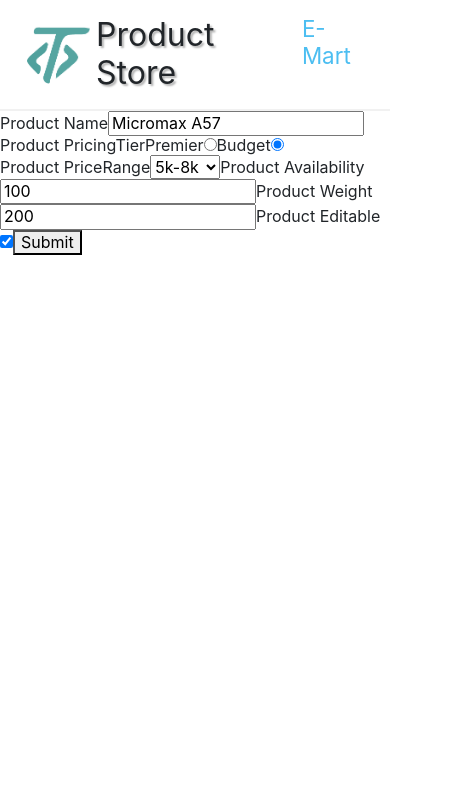
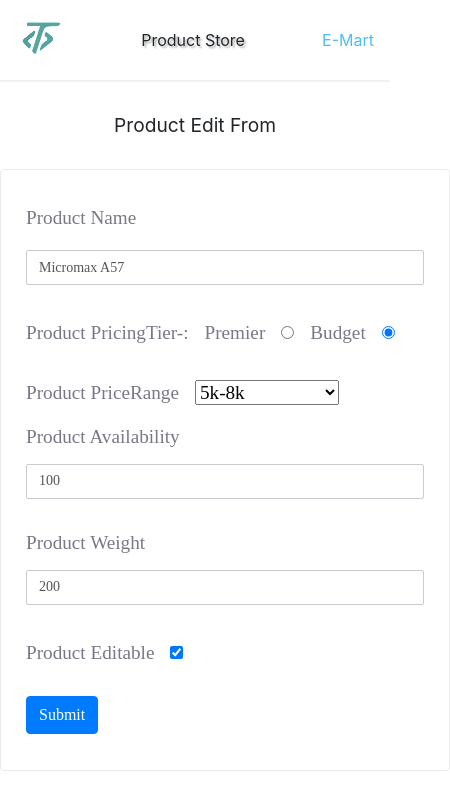
Before and after one commit to titarakshay/ProductStore, a React (Create React App) app: page /product/0 in a window 390 px wide. Shown: the top 810 px of the page, 450 px wide, since content can reach past the window. Built offline with nearby package versions, Linux system fonts and the light colour scheme.

Commit message:
responsive

```diff
--- a/package.json
+++ b/package.json
@@ -20,11 +20,10 @@
     "resolve-url-loader": "^3.1.1"
   },
   "scripts": {
-    "start":"serve -s build",
+    "start": "react-scripts start",
     "build": "react-scripts build",
     "test": "react-scripts test",
-    "eject": "react-scripts eject",
-    "heroku-postbuild": "npm run build"
+    "eject": "react-scripts eject"
   },
   "eslintConfig": {
     "extends": "react-app"
--- a/src/components/EditProduct.jsx
+++ b/src/components/EditProduct.jsx
@@ -74,32 +74,53 @@
     const { budget, premier } = this.props.state.pricingInfo;
 
     return (
+      <div className="form-wrapper">
+        <div className="form-heading">
+          <h1>Product Edit From</h1>
+        </div>
+        <div className="outer-box">
           <form onSubmit={this.handleSubmit}>
-        <label htmlFor="">Product Name</label>
+            <label className="label my-3" htmlFor="">
+              Product Name
+            </label>
             <input
+              className="form-control"
               type="text"
               value={name}
               onChange={this.handleInput}
               name="name"
             />
-        <label htmlFor="">Product PricingTier</label>
-        <label htmlFor="pricingTier">Premier</label>
+            <div>
+              <label className="label mr-3 my-3" htmlFor="">
+                Product PricingTier-:
+              </label>
+              <label className="label mr-3 my-3" htmlFor="pricingTier">
+                Premier
+              </label>
               <input
                 type="radio"
                 name="premier"
+                className="mr-3 my-3"
                 checked={pricingTier === "premier"}
                 onChange={this.handleRadio}
                 value="premier"
               />
-        <label htmlFor="pricingTier">Budget</label>
+              <label className="label mr-3 my-3" htmlFor="pricingTier">
+                Budget
+              </label>
               <input
                 type="radio"
                 name="budget"
+                className="mr-3"
                 checked={pricingTier === "budget"}
                 onChange={this.handleRadio}
                 value="budget"
               />
-        <label htmlFor="">Product PriceRange</label>
+            </div>
+            <div>
+              <label className="label mr-3 my-3" htmlFor="">
+                Product PriceRange
+              </label>
               {pricingTier === "budget" ? (
                 <PriceList
                   prices={budget}
@@ -113,31 +134,44 @@
                   change={this.handleInput}
                 />
               )}
+            </div>
             <label htmlFor="">Product Availability</label>
             <input
+              className="form-control my-3"
               type="number"
               name="availability"
               onChange={this.handleInput}
               value={availability}
             />
-        <label htmlFor="">Product Weight</label>
+            <label htmlFor="" className="my-3">
+              Product Weight
+            </label>
             <input
+              className="form-control"
               type="text"
               name="weight"
               onChange={this.handleInput}
               value={weight}
             />
-        <label htmlFor="">Product Editable</label>
+            <label htmlFor="" className="my-3 mr-3">
+              Product Editable
+            </label>
             <input
               type="checkbox"
               name="isEditable"
               onChange={this.handleInput}
               checked={isEditable}
             />
-        <button disabled={disable} type="submit">
+            <button
+              disabled={disable}
+              className="btn my-3 block-form btn-primary"
+              type="submit"
+            >
               Submit
             </button>
           </form>
+        </div>
+      </div>
     );
   }
 }
--- a/src/components/Header.jsx
+++ b/src/components/Header.jsx
@@ -1,18 +1,19 @@
 import React from "react";
+import { NavLink } from "react-router-dom";
 const logo = require("../media/logo.png");
 
 // Header component
 export default function Header() {
   return (
     <div className="header">
-      <div className="d-flex justify-content-between align-items-color p-3 px-3">
-        <img src={logo} alt="logo" style={{ width: "5rem" }} />
-        <div>
-          <h1>Product Store</h1>
-        </div>
-        <div>
-          <h2>E-Mart</h2>
-        </div>
+      <div className="d-flex justify-content-between align-items-center media-font p-3 px-3">
+        <NavLink to="/">
+          <img src={logo} alt="logo" />
+        </NavLink>
+
+        <h1>Product Store</h1>
+
+        <h2>E-Mart</h2>
       </div>
     </div>
   );
--- a/src/components/PriceList.jsx
+++ b/src/components/PriceList.jsx
@@ -2,7 +2,13 @@
 
 export default function PriceList(props) {
   return (
-    <select value={props.price} onChange={props.change} name="priceRange" id="">
+    <select
+      className="select-wrapper"
+      value={props.price}
+      onChange={props.change}
+      name="priceRange"
+      id=""
+    >
       <option value="">---</option>
       {props.prices.map((range) => {
         return <option value={range}>{range}</option>;
--- a/src/style/style.scss
+++ b/src/style/style.scss
@@ -134,7 +134,7 @@
 }
 
 body {
-  font-size: 16px;
+  font-size: 1.2rem;
   line-height: 1.2;
   font-family: -apple-system, BlinkMacSystemFont, "Segoe UI", Roboto, Oxygen,
     Ubuntu, Cantarell, "Open Sans", "Helvetica Neue", sans-serif;
@@ -152,6 +152,9 @@
     font-size: 1.4rem;
     color: #4cbef1;
   }
+  img {
+    width: 5rem;
+  }
 }
 
 // product-wrapper css
@@ -159,3 +162,66 @@
 .products-wrapper {
   padding-top: 3rem;
 }
+
+// edit-form
+.form-wrapper {
+  margin-top: 2rem;
+  .form-heading {
+    margin: 2rem;
+    text-align: center;
+    // color: ;
+  }
+}
+.outer-box {
+  display: block;
+  margin-top: 4rem;
+  padding: 20px 25px;
+  border: solid 1px rgba(216, 216, 216, 0.5);
+  border-radius: 4px;
+  font-family: "Camphor";
+  color: #787887;
+  width: 450px;
+  margin: 0 auto;
+  .form-control {
+    width: 100%;
+    outline: none;
+    border-radius: 2px;
+    border: solid 1px #cacad3;
+    height: 35px;
+    padding: 6px 12px;
+    font-size: 14px;
+    line-height: 1.42857143;
+    color: #555;
+    background-color: #fff;
+    margin-bottom: 20px;
+    outline: none;
+  }
+}
+
+.label {
+  padding-bottom: 0.3rem;
+}
+
+.block-form {
+  display: block;
+}
+// selection wrapper
+.select-wrapper {
+  width: 9rem;
+}
+
+// media queries
+@media screen and (max-width: 769px) {
+  .products-wrapper {
+    font-size: 12px;
+  }
+  .media-font {
+    h1,
+    h2 {
+      font-size: 1rem;
+    }
+    img {
+      width: 3rem;
+    }
+  }
+}
```
Also changed, not shown: 1 other file (tests, documents, lock files or other folders). Lines whose indentation alone changed are shown as unchanged.
